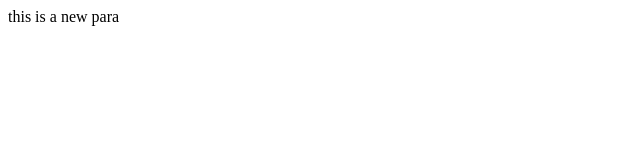
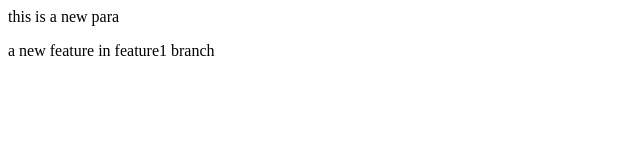
Before and after one commit to Gowrisriprabha/localrepo, a plain HTML site: page index.html in a window 1280 px wide. Shown: the whole page, without its empty margins (0-640 px from the left). Drawn offline with Linux system fonts and the light colour scheme.

Commit message:
add new feature

```diff
--- a/index.html
+++ b/index.html
@@ -1 +1,2 @@
 <p>this is a new para</p>
+<p>a new feature in feature1 branch</p>
```
